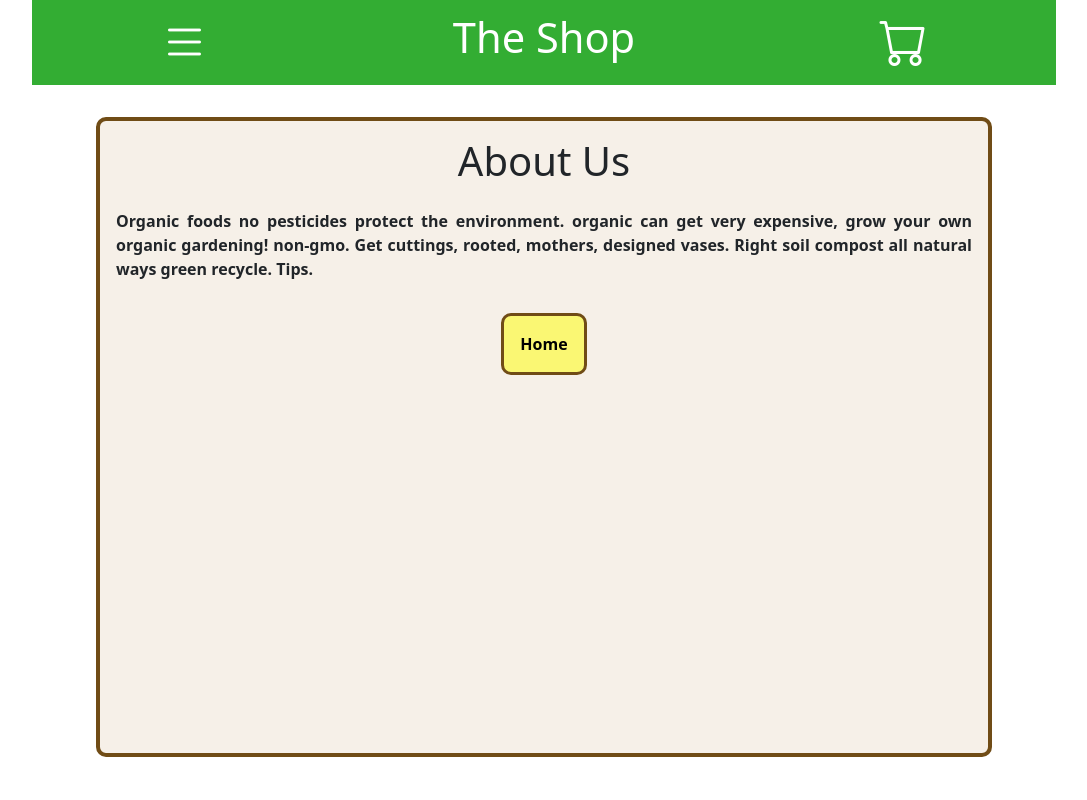
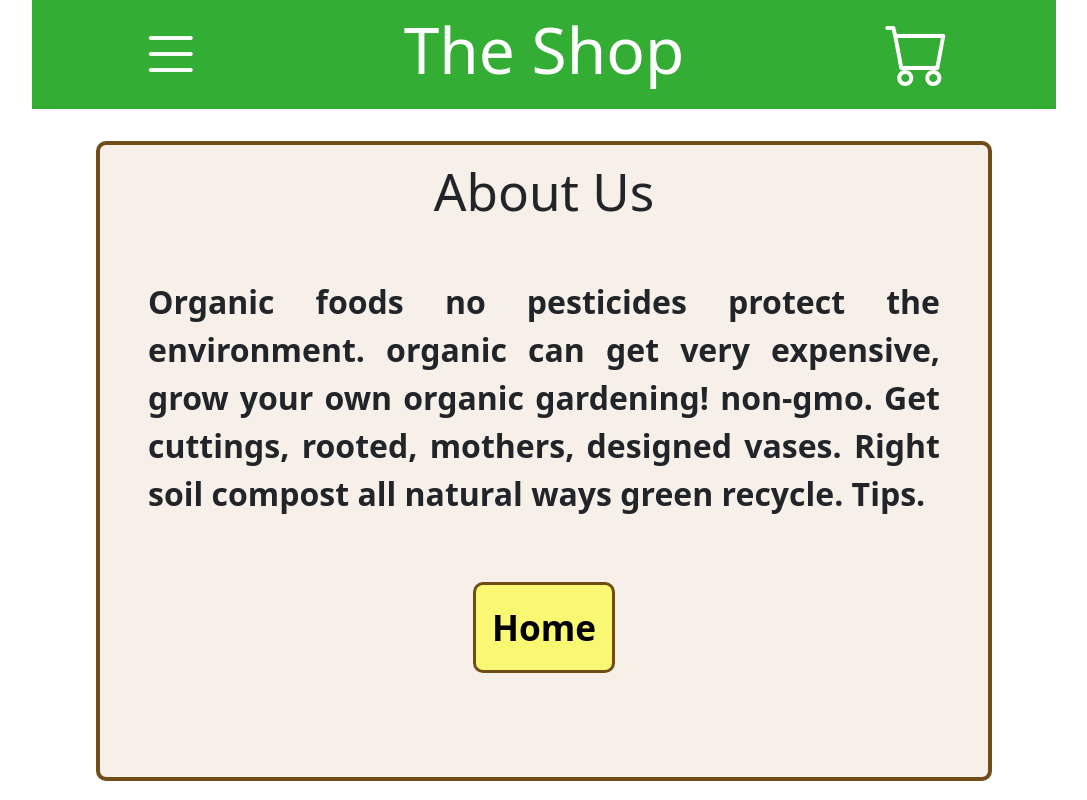
Before and after one commit to jnavarro30/react_the_shop, a React (Create React App) app: page /about in a window 1280 px wide. Shown: the whole page, without its empty margins (96-1183 px from the left). Built offline with nearby package versions, Linux system fonts and the light colour scheme.

Commit message:
Home and About responsiveness

```diff
--- a/src/components/styled/About.styled.js
+++ b/src/components/styled/About.styled.js
@@ -9,6 +9,7 @@ export const StyledAbout = styled.div`
     border-radius: 10px;
     margin-top: 2rem;
     background-color: ${({ theme}) => theme.colors.productBg};
+    max-width: 1024px;
 
     h1 {
         padding-top: 1rem;
@@ -32,4 +33,35 @@ export const StyledAbout = styled.div`
                 box-shadow: 0 0 10px green;
             }
         }
+
+        // medium
+        @media (min-width: ${({ theme }) => theme.responsive.medium}) {
+            h1 {
+                font-size: ${({ theme }) => theme.medium.headerFontSize};
+            }
+            p {
+                padding: ${({ theme }) => theme.medium.pPadding};
+                font-size: ${({ theme }) => theme.medium.pFontSize};
+            }
+
+            button {
+                font-size: ${({ theme }) => theme.medium.buttonFontSize};
+            }
+        }
+
+        // large
+        @media (min-width: ${({ theme }) => theme.responsive.large}) {
+            h1 {
+                font-size: ${({ theme }) => theme.large.headerFontSize};
+            }
+
+            p {
+                padding: ${({ theme }) => theme.large.pPadding};
+                font-size: ${({ theme }) => theme.large.pFontSize};
+            }
+
+            button {
+                font-size: ${({ theme }) => theme.large.buttonFontSize};
+            }
+        }
 `
--- a/src/components/styled/Home.styled.js
+++ b/src/components/styled/Home.styled.js
@@ -15,7 +15,7 @@ export const StyledHome = styled.div`
     // large
     @media (min-width: 992px) {
         width: 90%;
-        margin: 0 auto;21   1
+        margin: 0 auto;
         margin-bottom: 2rem;
     }
 `
--- a/src/components/styled/Item.styled.js
+++ b/src/components/styled/Item.styled.js
@@ -1,4 +1,5 @@
 import styled from 'styled-components';
+import { theme } from './Theme';
 
 export const StyledItem = styled.div`
     width: 70%;
@@ -37,7 +38,13 @@ export const StyledItem = styled.div`
         color: ${({ theme }) => theme.colors.productText};
     }
 
-    @media (min-width: 766px) {
+    @media (min-width: ${({ theme }) => theme.responsive.medium}) {
         width: 80%;
     }
+
+    @media (min-width: ${({ theme }) => theme.responsive.large}) {
+        figure {
+            height: 320px;
+        }
+    }
 `
--- a/src/components/styled/Nav.styled.js
+++ b/src/components/styled/Nav.styled.js
@@ -26,13 +26,25 @@ export const StyledNavBar = styled.div`
       cursor: pointer;
   }
 
-  @media (min-width: 768px) {
+  // medium
+  @media (min-width: ${({ theme }) => theme.responsive.medium}) {
     h1 {
-      font-size: 2.6rem;
+      font-size: ${({ theme }) => theme.medium.navFontSize};
     }
 
     i {
-      font-size: 3rem;
+      font-size: ${({ theme }) => theme.medium.iFontSize};
+    }
+  }
+
+  // large
+  @media (min-width: ${({ theme }) => theme.responsive.large}) {
+    h1 {
+      font-size: ${({ theme }) => theme.large.navFontSize};
+    }
+
+    i {
+      font-size: ${({ theme }) => theme.large.iFontSize};
     }
   }
 `
@@ -52,11 +64,18 @@ export const StyledSubNavBar = styled.div`
       font-size: 1.4rem;
   }
 
-  // tablet
-  @media (min-width: 768px) {
+  // medium
+  @media (min-width: ${({ theme }) => theme.responsive.medium}) {
     .item {
-      padding: 1rem;
-      font-size: 1.8rem;
+      padding: ${({ theme }) => theme.medium.subNavPadding};
+      font-size: ${({ theme }) => theme.medium.subNavFontSize};
+    }
+  }
+
+  // large
+  @media (min-width: ${({ theme }) => theme.responsive.large}) {
+    .item {
+      font-size: ${({ theme }) => theme.large.subNavFontSize};
     }
   }
 `
--- a/src/components/styled/Theme.js
+++ b/src/components/styled/Theme.js
@@ -9,7 +9,35 @@ export const theme = {
         productText: `black`,
         productBtn: `rgba(255, 255, 0, 0.5)`
     },
+    sizes: {
+
+    },
+    medium: {
+        navFontSize: '2.6rem',
+        navPadding: '1rem',
+        iFontSize: '3rem',
+        subNavFontSize: '1.6rem',
+        subNavPadding: '1rem',
+        headerFontSize: '2.4rem',
+        pFontSize: '1.5rem',
+        pPadding: '2rem',
+        buttonFontSize: '1.5rem',
+    },
+    large: {
+        navFontSize: '4rem',
+        iFontSize: '4rem',
+        subNavFontSize: '2.5rem',
+        headerFontSize: '3.2rem',
+        pFontSize: '2rem',
+        pPadding: '3rem',
+        buttonFontSize: '2.2rem',
+
+    },
     icons: {
         iconFontSize: '2rem'
+    },
+    responsive: {
+        medium: '768px',
+        large: '992px'
     }
 }
```
